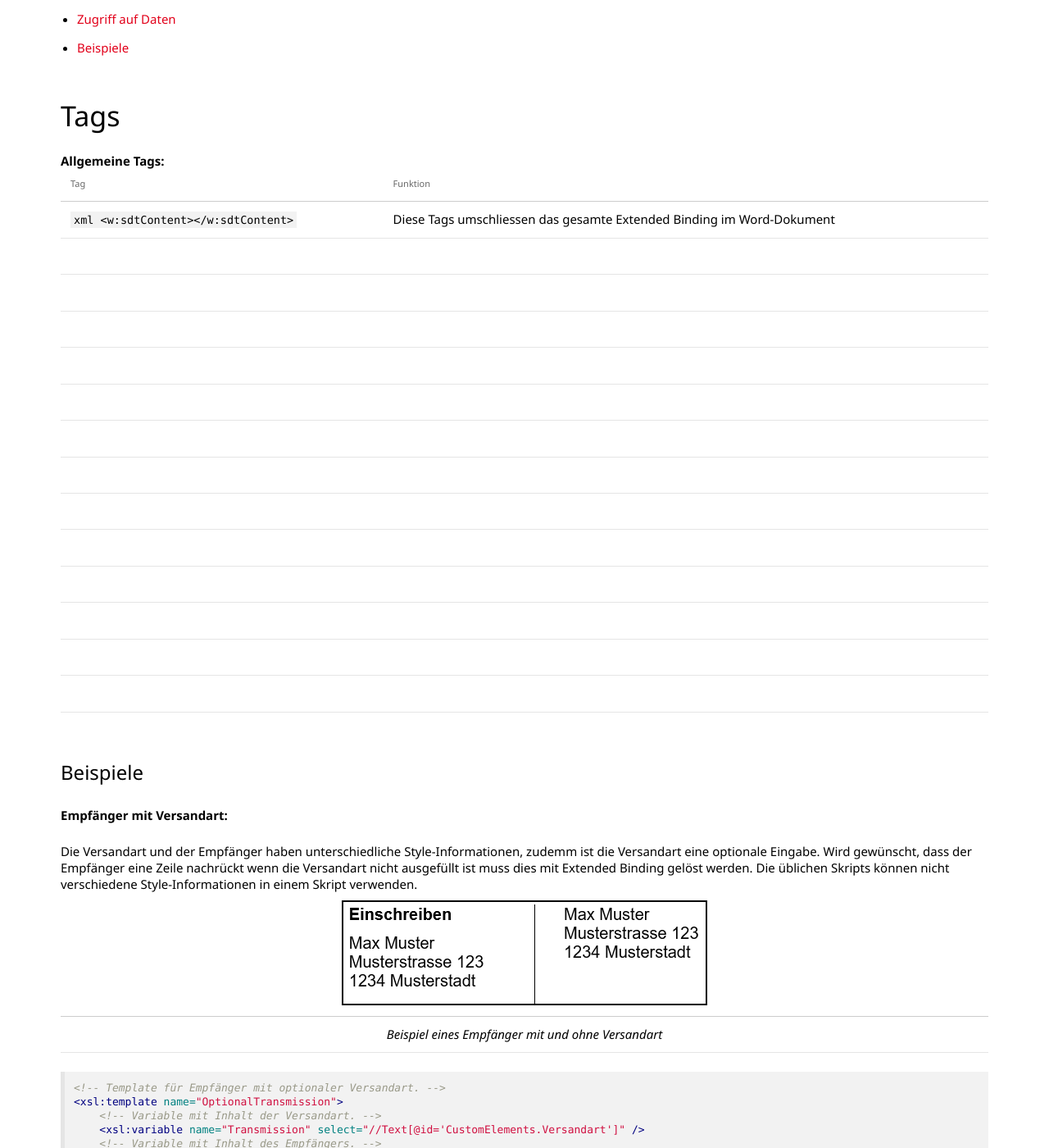
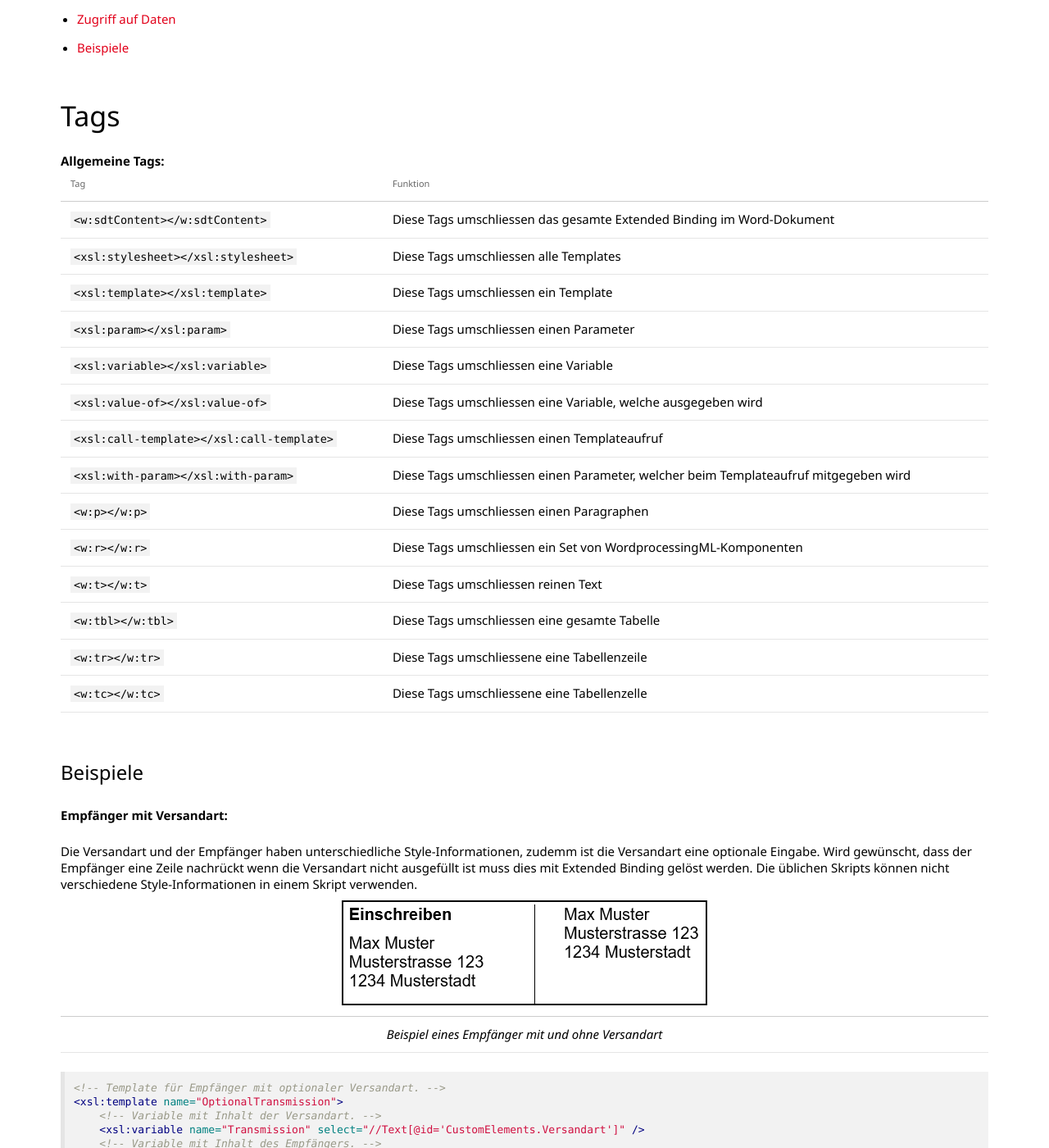
Before and after one commit to primesoft-group/oneoffixx-docs, a Jekyll site: the page built from _pages/docfunc/de/df-extendedbinding.md, in a window 1280 px wide and 1400 px high, scrolled down 607 px. Shown: the whole window at 82% size. Built offline with Jekyll 4.4.1, drawn with Linux system fonts in a browser that asks for light colours; nearby versions of some CDN libraries; some web fonts are replaced.

Commit message:
updated content

````diff
--- a/_pages/docfunc/de/df-extendedbinding.md
+++ b/_pages/docfunc/de/df-extendedbinding.md
@@ -23,20 +23,20 @@ __Allgemeine Tags:__
 {:.table .table-striped}
 | Tag | Funktion |
 | --- | ---- |
-| ```xml <w:sdtContent></w:sdtContent> ``` | Diese Tags umschliessen das gesamte Extended Binding im Word-Dokument |
-|  |  |
-|  |  |
-|  |  |
-|  |  |
-|  |  |
-|  |  |
-|  |  |
-|  |  |
-|  |  |
-|  |  |
-|  |  |
-|  |  |
-|  |  |
+| ```<w:sdtContent></w:sdtContent> ``` | Diese Tags umschliessen das gesamte Extended Binding im Word-Dokument |
+| ```<xsl:stylesheet></xsl:stylesheet> ``` | Diese Tags umschliessen alle Templates |
+| ```<xsl:template></xsl:template> ``` | Diese Tags umschliessen ein Template |
+| ```<xsl:param></xsl:param> ``` | Diese Tags umschliessen einen Parameter |
+| ```<xsl:variable></xsl:variable> ``` | Diese Tags umschliessen eine Variable |
+| ```<xsl:value-of></xsl:value-of> ``` | Diese Tags umschliessen eine Variable, welche ausgegeben wird |
+| ```<xsl:call-template></xsl:call-template> ``` | Diese Tags umschliessen einen Templateaufruf |
+| ```<xsl:with-param></xsl:with-param> ``` | Diese Tags umschliessen einen Parameter, welcher beim Templateaufruf mitgegeben wird |
+| ```<w:p></w:p> ``` | Diese Tags umschliessen einen Paragraphen |
+| ```<w:r></w:r> ``` | Diese Tags umschliessen ein Set von WordprocessingML-Komponenten |
+| ```<w:t></w:t> ``` | Diese Tags umschliessen reinen Text |
+| ```<w:tbl></w:tbl> ``` | Diese Tags umschliessen eine gesamte Tabelle |
+| ```<w:tr></w:tr> ``` | Diese Tags umschliessene eine Tabellenzeile |
+| ```<w:tc></w:tc> ``` | Diese Tags umschliessene eine Tabellenzelle |
 
 
 #### Beispiele
````
